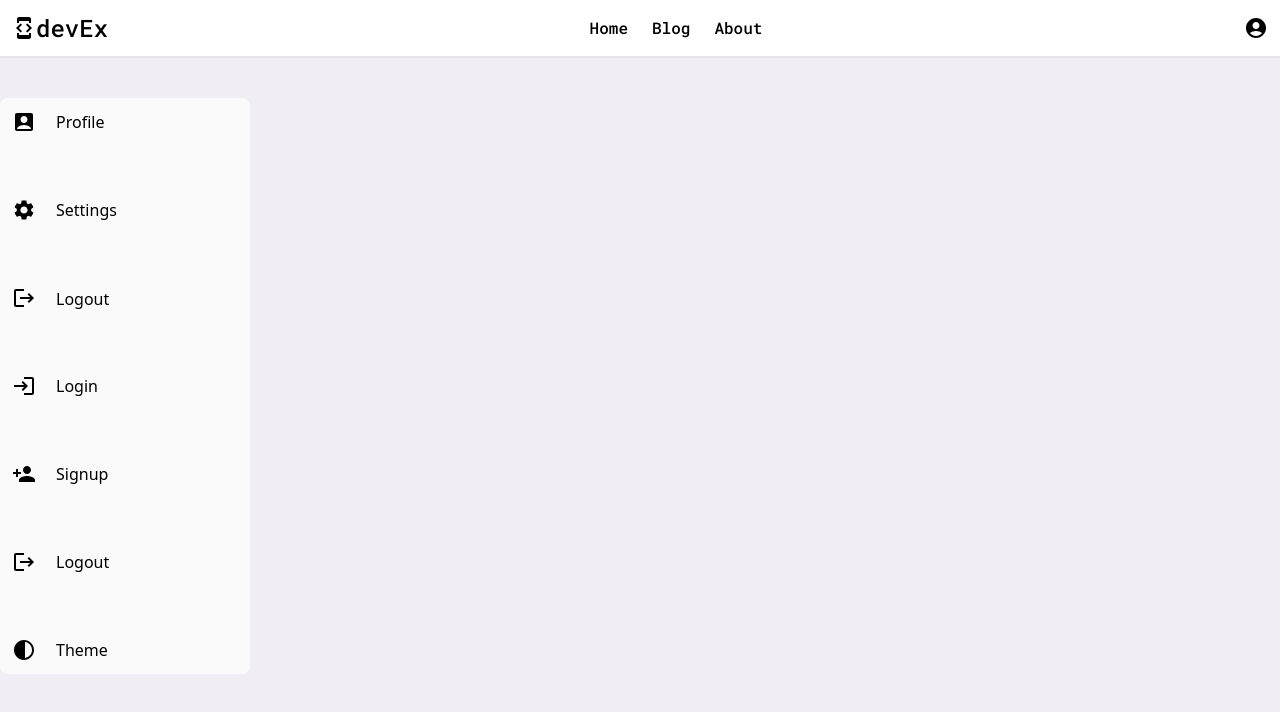
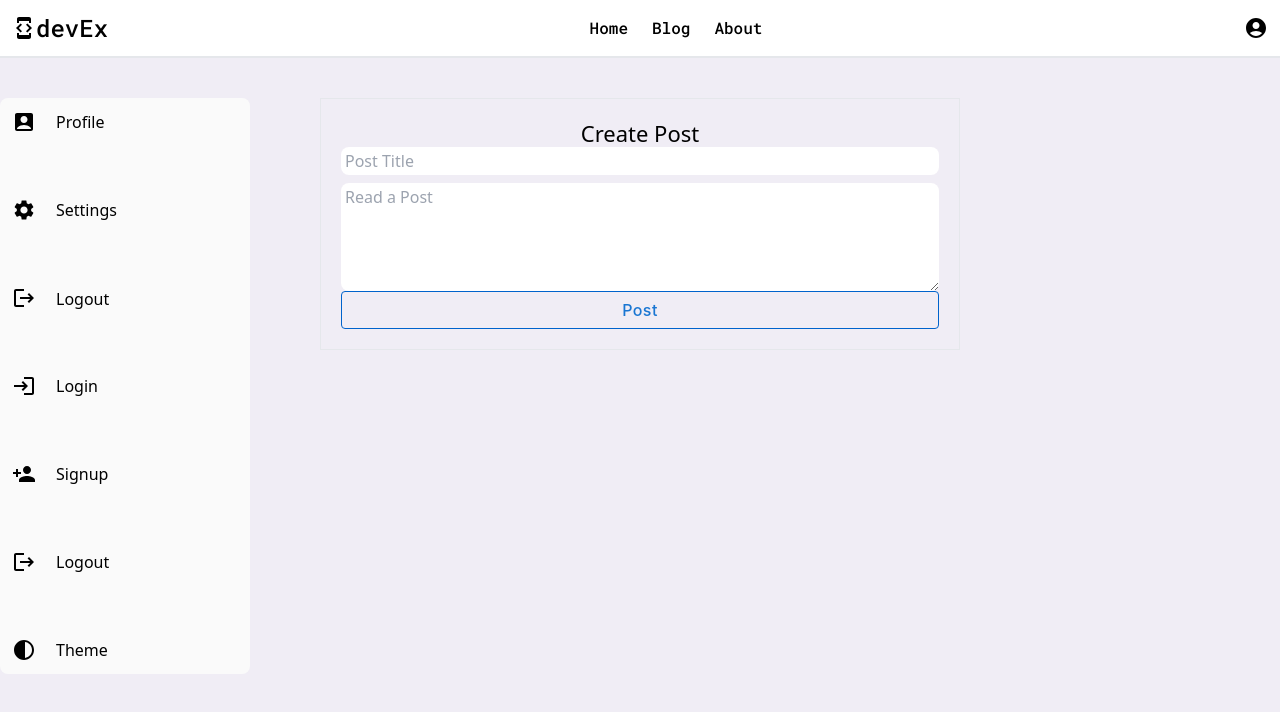
Before and after one commit to Onur-Ardic/NeXTJS-Social-Media, a Next.js app: page / in a window 1280 px wide. Shown: the top 712 px of the page. Built offline with nearby package versions, Linux system fonts and the light colour scheme.

Commit message:
Dowloand & Setup mongodb add create post design

```diff
--- a/next.config.mjs
+++ b/next.config.mjs
@@ -1,4 +1,8 @@
 /** @type {import('next').NextConfig} */
-const nextConfig = {};
+const nextConfig = {
+  env: {
+    MONGODB_URI: process.env.MONGODB_URI,
+  },
+}
 
-export default nextConfig;
+export default nextConfig
--- a/package.json
+++ b/package.json
@@ -14,7 +14,9 @@
     "@mui/icons-material": "^5.16.1",
     "@mui/material": "^5.16.1",
     "@reduxjs/toolkit": "^2.2.6",
+    "dotenv": "^16.4.5",
     "firebase": "^10.12.3",
+    "mongoose": "^8.5.1",
     "next": "14.2.5",
     "react": "^18",
     "react-dom": "^18",
--- a/src/Todos.js
+++ b/src/Todos.js
@@ -1,3 +1,3 @@
-//TODO : Sidebarda bulunan tasarım hataları giderilecek ve tasarım düzenlenecek.
-//TODO : Tema modalina font ayarlama özelliği eklenecek.
+//TODO// Sidebarda bulunan tasarım hataları giderilecek ve tasarım düzenlenecek.
+//TODO// : Tema modalina font ayarlama özelliği eklenecek.
 //TODO : Paylaşım kısmı ve paylaşımların tasarımı yapılacak.
--- /dev/null
+++ b/src/app/Api/Blogs/route.js
@@ -0,0 +1,45 @@
+import dbConnect from '../../../lib/mongodb'
+import Blog from '../../../models/Blog'
+
+export async function GET(req, res) {
+  await dbConnect()
+
+  try {
+    const blogs = await Blog.find({})
+    return new Response(JSON.stringify({ success: true, data: blogs }), {
+      status: 200,
+      headers: {
+        'Content-Type': 'application/json',
+      },
+    })
+  } catch (error) {
+    return new Response(JSON.stringify({ success: false, error: error.message }), {
+      status: 400,
+      headers: {
+        'Content-Type': 'application/json',
+      },
+    })
+  }
+}
+
+export async function POST(req, res) {
+  await dbConnect()
+
+  try {
+    const body = await req.json()
+    const blog = await Blog.create(body)
+    return new Response(JSON.stringify({ success: true, data: blog }), {
+      status: 201,
+      headers: {
+        'Content-Type': 'application/json',
+      },
+    })
+  } catch (error) {
+    return new Response(JSON.stringify({ success: false, error: error.message }), {
+      status: 400,
+      headers: {
+        'Content-Type': 'application/json',
+      },
+    })
+  }
+}
--- /dev/null
+++ b/src/app/Blogs/page.js
@@ -0,0 +1,26 @@
+'use client'
+import { useState, useEffect } from 'react'
+
+export default function Blogs() {
+  const [blogs, setBlogs] = useState([])
+
+  useEffect(() => {
+    fetch('/api/blogs')
+      .then((response) => response.json())
+      .then((data) => setBlogs(data.data))
+  }, [])
+
+  return (
+    <div>
+      <h1>Blog Posts</h1>
+      <ul>
+        {blogs.map((blog) => (
+          <li key={blog._id}>
+            <h2>{blog.title}</h2>
+            <p>{blog.content}</p>
+          </li>
+        ))}
+      </ul>
+    </div>
+  )
+}
--- a/src/app/page.js
+++ b/src/app/page.js
@@ -1,9 +1,11 @@
+import BlogPosts from '@/components/Home/BlogPosts/BlogPosts'
 import Sidebar from '@/components/Home/Sidebar/Sidebar'
 
 export default function Home() {
   return (
     <main className="main container mx-auto">
       <Sidebar />
+      <BlogPosts />
     </main>
   )
 }
--- /dev/null
+++ b/src/components/Home/BlogPosts/AddBlog.jsx
@@ -0,0 +1,56 @@
+'use client'
+import SubmitButton from '@/components/ui/SubmitButton'
+import { useState } from 'react'
+
+export default function NewBlog() {
+  const [title, setTitle] = useState('')
+  const [content, setContent] = useState('')
+
+  const handleSubmit = async (e) => {
+    e.preventDefault()
+
+    const res = await fetch('/api/blogs', {
+      method: 'POST',
+      headers: {
+        'Content-Type': 'application/json',
+      },
+      body: JSON.stringify({ title, content }),
+    })
+
+    if (res.ok) {
+      setTitle('')
+      setContent('')
+      alert('Blog post created!')
+    } else {
+      alert('Failed to create blog post')
+    }
+  }
+
+  return (
+    <form onSubmit={handleSubmit} className="border p-5 mt-10">
+      <div className="flex flex-col">
+        <h6 className="text-xl text-center">Create Post</h6>
+
+        <input
+          type="text"
+          value={title}
+          onChange={(e) => setTitle(e.target.value)}
+          required
+          className="p-1 outline-none rounded-lg"
+          placeholder="Post Title"
+        />
+      </div>
+      <div className="flex flex-col">
+        <textarea
+          value={content}
+          rows={5}
+          onChange={(e) => setContent(e.target.value)}
+          required
+          className="rounded-lg p-1 mt-2"
+          placeholder="Read a Post"
+        ></textarea>
+      </div>
+      <SubmitButton text={'Post'} type={'submit'} />
+    </form>
+  )
+}
--- /dev/null
+++ b/src/components/Home/BlogPosts/BlogPosts.jsx
@@ -0,0 +1,13 @@
+import AddBlog from './AddBlog'
+
+const BlogPosts = () => {
+  return (
+    <>
+      <AddBlog />
+
+      <div className="blog-post-container"></div>
+    </>
+  )
+}
+
+export default BlogPosts
--- a/src/components/Home/Sidebar/Sidebar.jsx
+++ b/src/components/Home/Sidebar/Sidebar.jsx
@@ -1,5 +1,4 @@
 'use client'
-
 import AccountBoxIcon from '@mui/icons-material/AccountBox'
 import SettingsIcon from '@mui/icons-material/Settings'
 import LogoutIcon from '@mui/icons-material/Logout'
--- /dev/null
+++ b/src/lib/mongoose.js
@@ -0,0 +1,35 @@
+// lib/mongodb.js
+
+import mongoose from 'mongoose'
+
+const MONGODB_URI = process.env.MONGODB_URI
+
+if (!MONGODB_URI) {
+  throw new Error('Please define the MONGODB_URI environment variable inside .env.local')
+}
+
+let cached = global.mongoose
+
+if (!cached) {
+  cached = global.mongoose = { conn: null, promise: null }
+}
+
+async function dbConnect() {
+  if (cached.conn) {
+    return cached.conn
+  }
+
+  if (!cached.promise) {
+    const opts = {
+      bufferCommands: false,
+    }
+
+    cached.promise = mongoose.connect(MONGODB_URI, opts).then((mongoose) => {
+      return mongoose
+    })
+  }
+  cached.conn = await cached.promise
+  return cached.conn
+}
+
+export default dbConnect
--- /dev/null
+++ b/src/models/Blog.js
@@ -0,0 +1,18 @@
+import mongoose from 'mongoose'
+
+const BlogSchema = new mongoose.Schema({
+  title: {
+    type: String,
+    required: [true, 'Please provide a title'],
+  },
+  content: {
+    type: String,
+    required: [true, 'Please provide content'],
+  },
+  date: {
+    type: Date,
+    default: Date.now,
+  },
+})
+
+export default mongoose.models.Blog || mongoose.model('Blog', BlogSchema)
```
Also changed, not shown: 1 other file (tests, documents, lock files or other folders).
